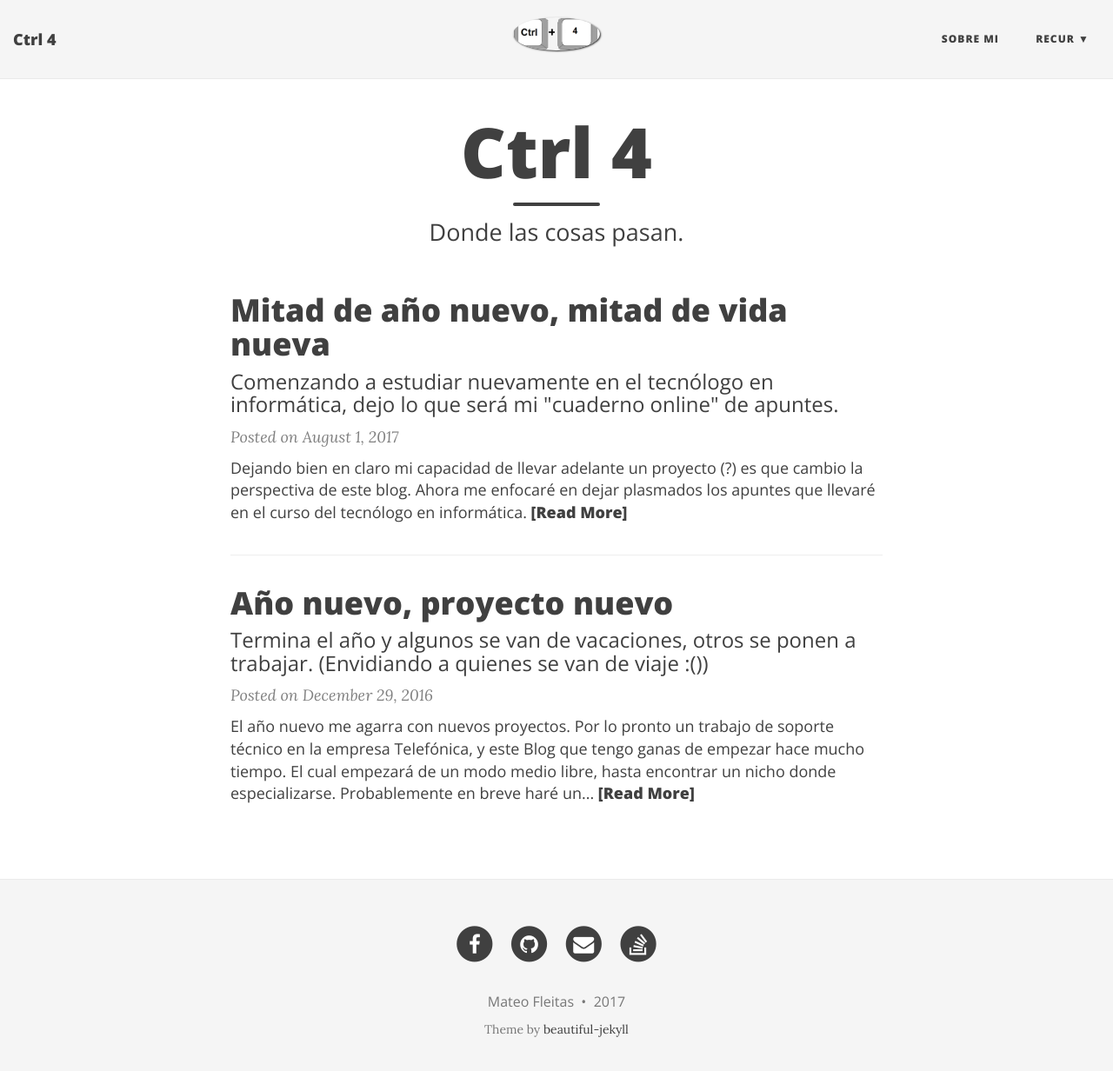
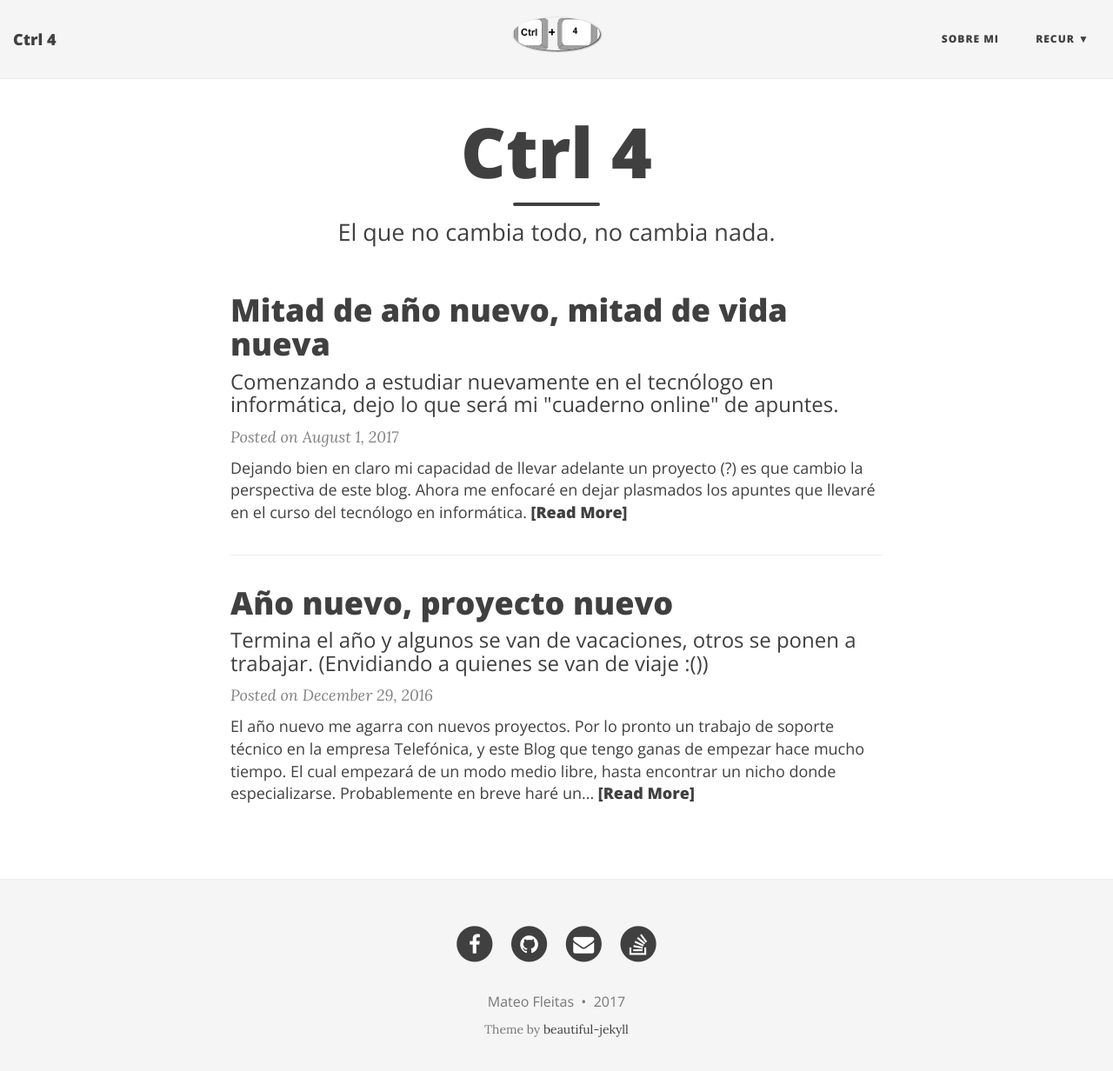
Before and after one commit to Ctrl4/ctrl4.github.io, a Jekyll site: the page built from index.html, in a window 1280 px wide and 1245 px high. Shown: the top 1232 px of the window at 87% size. Built offline with Jekyll 4.4.1, drawn with Linux system fonts in a browser that asks for light colours; nearby versions of some CDN libraries; the list of posts is cut into pages by our own code.

Commit message:
Update index.html

```diff
--- a/index.html
+++ b/index.html
@@ -1,7 +1,7 @@
 ---
 layout: page
 title: Ctrl 4
-subtitle: Donde las cosas pasan.
+subtitle: El que no cambia todo, no cambia nada.
 ---
 
 <div class="posts-list">
```
